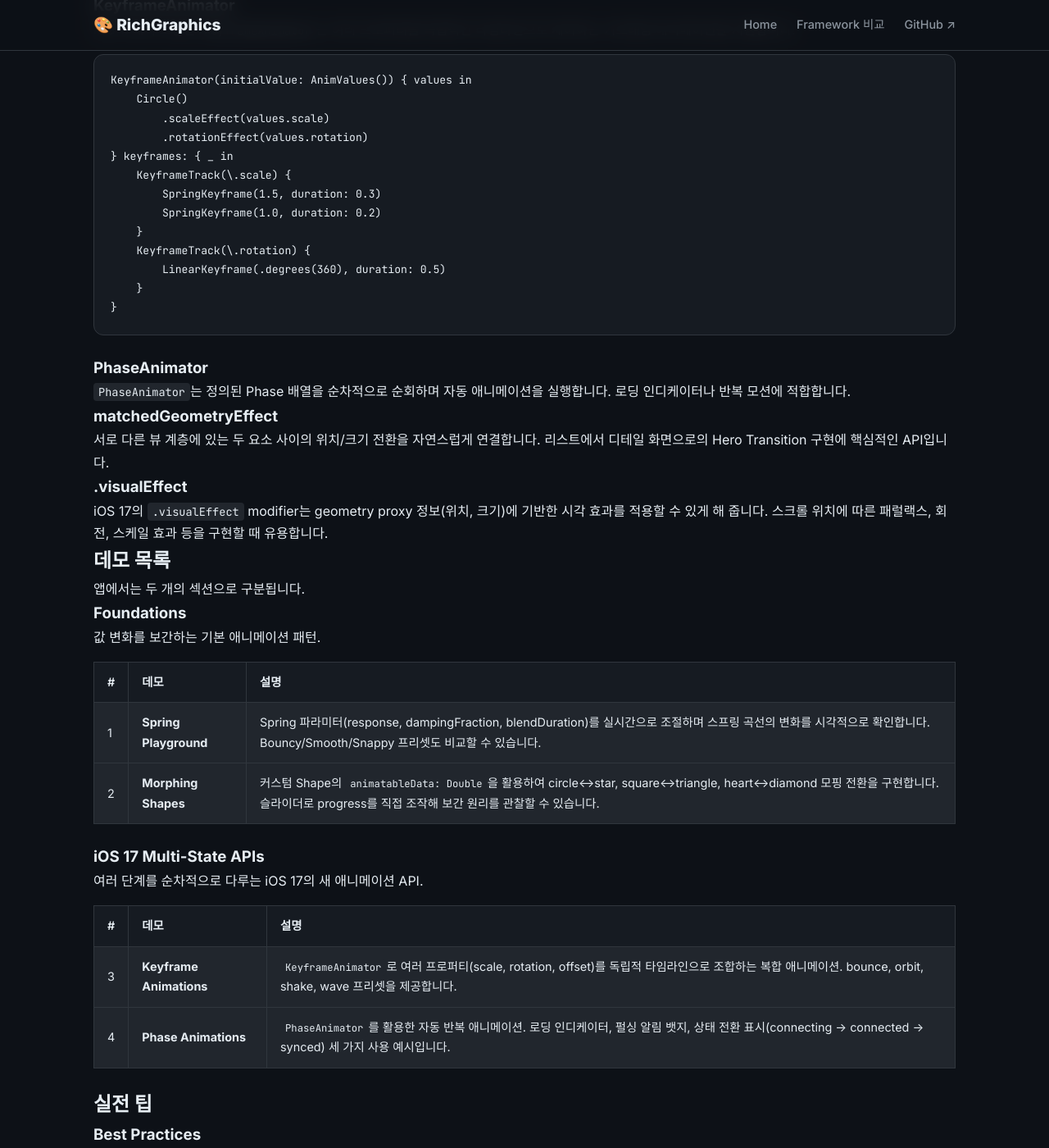
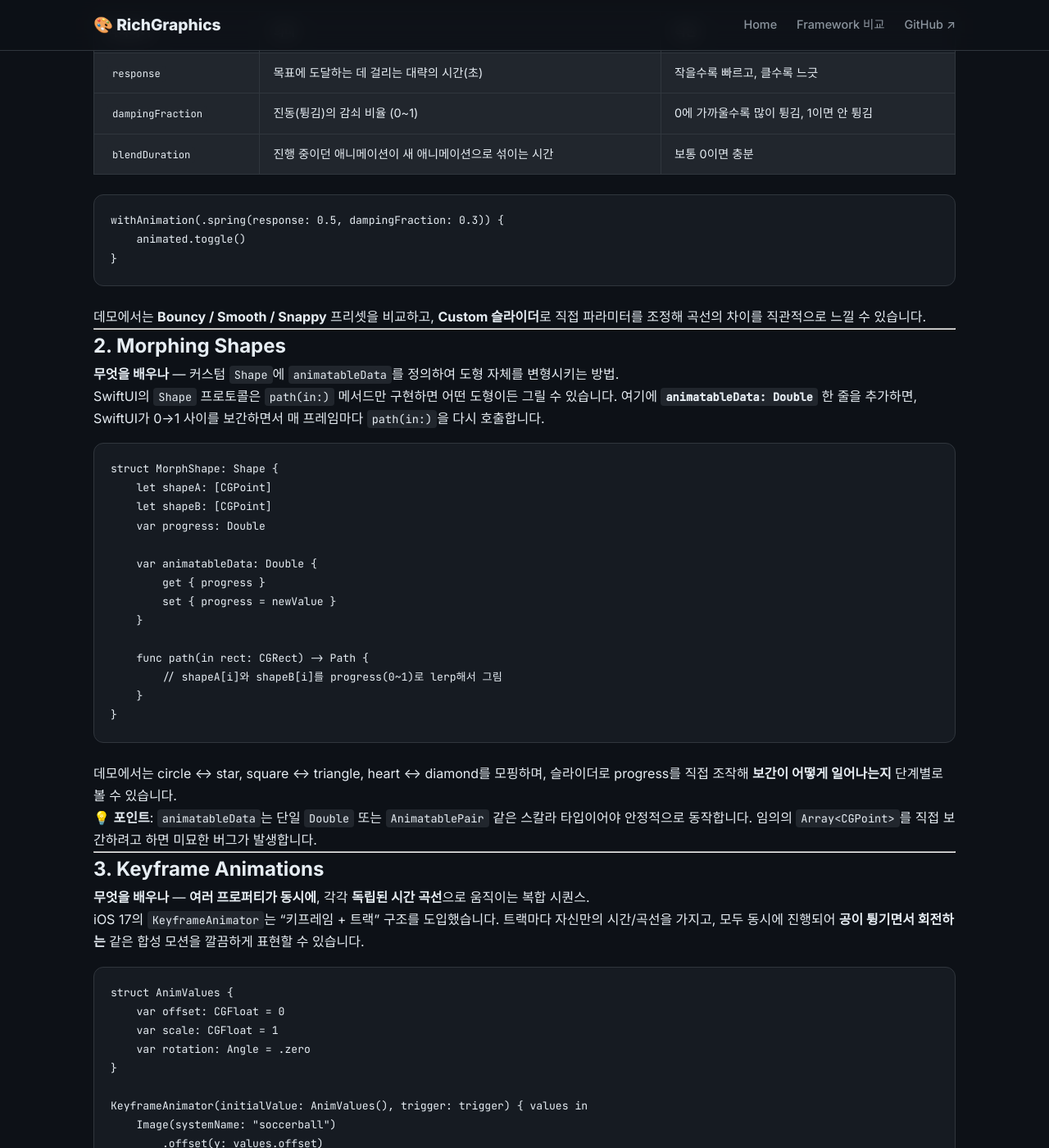
Before and after one commit to lingostar/RichGraphics, a Jekyll site: the page built from docs/modules/swiftui-animations.md, in a window 1280 px wide and 1400 px high, scrolled down 985 px. Shown: the whole window at 82% size. Built offline with Jekyll 4.4.1, drawn with Linux system fonts in a browser that asks for light colours; some of the changed text lies outside the part shown.

Commit message:
docs(swiftui): rename to "SwiftUI", add tagline + badge, demo-driven body
Page header:
- Title changed from "SwiftUI Animations" to "SwiftUI" so the docs
  match the home card title.
- Add subtitle: "가장 친근한 기술에서 얻을 수 있는 강력한 애니메이션.
  시작은 SwiftUI 에서."
- Add a "SwiftUI Animation" badge under the subtitle (matches the
  home card's tag).

Body restructure:
- Old structure listed APIs in abstract (Implicit/Explicit, Spring,
  KeyframeAnimator, PhaseAnimator, matchedGeometryEffect, .visualEffect)
  followed by a tabular demo list.
- New structure puts each of the 4 in-app demos at the top level as
  its own section: each section opens with what concept it teaches,
  shows the minimal API used, and ties the explanation back to what
  the user sees in the app.
- Demos covered (in order): Spring Playground, Morphing Shapes,
  Keyframe Animations, Phase Animations.
- Removed mentions of matchedGeometryEffect / .visualEffect (their
  demos were hidden in the app months ago).
- Concise 개요 (declarative animation, Implicit vs Explicit) kept at
  the top, plus 실전 팁 at the bottom.

Co-Authored-By: Claude Opus 4.6 (1M context) <noreply@anthropic.com>

````diff
--- a/docs/modules/swiftui-animations.md
+++ b/docs/modules/swiftui-animations.md
@@ -1,115 +1,162 @@
 ---
 layout: default
-title: SwiftUI Animations
+title: SwiftUI
 ---
 
-[Home]({{ '/' | relative_url }}) > SwiftUI Animations
-
-# SwiftUI Animations
-
-SwiftUI의 선언형 애니메이션 시스템을 탐험합니다. Spring, Keyframe, Phase 기반 애니메이션부터 geometry 전환까지, 모던 iOS 앱의 모션 디자인 핵심을 다룹니다.
+<div class="page-header">
+  <div class="breadcrumb"><a href="{{ '/' | relative_url }}">Home</a> / SwiftUI</div>
+  <h1>SwiftUI</h1>
+  <p class="subtitle">가장 친근한 기술에서 얻을 수 있는 강력한 애니메이션. 시작은 SwiftUI 에서.</p>
+  <div class="tech-tags" style="margin-top: 12px;">
+    <span class="tech-tag">SwiftUI Animation</span>
+  </div>
+</div>
 
 ## 개요
 
-SwiftUI는 **선언형(Declarative) 애니메이션 시스템**을 제공합니다. 상태(State) 변경을 선언하면 프레임워크가 자동으로 중간 프레임을 보간하여 부드러운 전환을 만들어 줍니다. UIKit의 명령형 애니메이션과 달리, "어떻게 움직일지"가 아니라 "최종 상태가 무엇인지"만 기술하면 됩니다.
+SwiftUI는 **선언형(Declarative) 애니메이션 시스템**을 제공합니다. UIKit이 "어떻게 움직일지"(begin/commit, durations, curves)를 명령형으로 기술해야 했다면, SwiftUI는 **"최종 상태가 무엇인지"만 선언**하면 됩니다. 상태(State) 변경을 감지한 프레임워크가 자동으로 중간 프레임을 보간(interpolate)해 부드러운 전환을 만들어 줍니다.
 
-### 언제 사용하나요?
+핵심 두 패턴:
 
-- UI 요소의 위치, 크기, 투명도, 색상 전환
-- 화면 전환 및 네비게이션 애니메이션
-- 인터랙티브 제스처 피드백
-- 복잡한 다단계(multi-step) 모션 시퀀스
-
-## 핵심 API
-
-### Implicit vs Explicit Animation
-
-**Implicit Animation**은 `.animation()` modifier로 특정 값 변경에 애니메이션을 바인딩합니다. **Explicit Animation**은 `withAnimation` 블록 안에서 상태를 변경하여 해당 변경에 영향받는 모든 뷰를 애니메이션합니다.
+- **Implicit Animation** — `.animation(_:value:)` modifier로 특정 값 변경에 애니메이션을 바인딩
+- **Explicit Animation** — `withAnimation { ... }` 블록 안에서 상태를 변경, 영향받는 모든 뷰가 함께 애니메이션
 
 ```swift
-// Implicit: 특정 프로퍼티에 애니메이션 바인딩
+// Implicit
 Circle()
     .scaleEffect(isExpanded ? 1.5 : 1.0)
-    .animation(.spring(duration: 0.5), value: isExpanded)
+    .animation(.spring, value: isExpanded)
 
-// Explicit: 상태 변경 시점에 애니메이션 적용
-withAnimation(.spring(duration: 0.5, bounce: 0.3)) {
+// Explicit
+withAnimation(.spring(response: 0.5, dampingFraction: 0.3)) {
     isExpanded.toggle()
 }
 ```
 
-### Spring Animation
+이 모듈의 4개 데모는 각각 SwiftUI 애니메이션의 **다른 측면**을 다룹니다.
 
-iOS 17부터 `spring(duration:bounce:)` 파라미터로 물리 기반 스프링을 간편하게 설정할 수 있습니다. `bounce` 값이 0이면 임계감쇠(critically damped), 양수이면 바운스 효과가 나타납니다.
+---
 
-### KeyframeAnimator
+## 1. Spring Playground
 
-iOS 17에서 도입된 `KeyframeAnimator`는 여러 프로퍼티를 독립적인 타임라인으로 제어하는 키프레임 애니메이션을 지원합니다.
+> **무엇을 배우나** — 애니메이션의 **타이밍 곡선(curve)**: 같은 두 상태 사이라도 어떻게 움직이는가에 따라 느낌이 완전히 달라집니다.
+
+`.spring`은 SwiftUI의 가장 자연스러운 기본 곡선입니다. 물리의 스프링-댐퍼 시스템에서 영감을 받아 세 가지 파라미터로 동작을 제어합니다.
+
+| 파라미터 | 의미 | 직관 |
+|----------|------|------|
+| `response` | 목표에 도달하는 데 걸리는 대략의 시간(초) | 작을수록 빠르고, 클수록 느긋 |
+| `dampingFraction` | 진동(튕김)의 감쇠 비율 (0~1) | 0에 가까울수록 많이 튕김, 1이면 안 튕김 |
+| `blendDuration` | 진행 중이던 애니메이션이 새 애니메이션으로 섞이는 시간 | 보통 0이면 충분 |
 
 ```swift
-KeyframeAnimator(initialValue: AnimValues()) { values in
-    Circle()
-        .scaleEffect(values.scale)
-        .rotationEffect(values.rotation)
-} keyframes: { _ in
-    KeyframeTrack(\.scale) {
-        SpringKeyframe(1.5, duration: 0.3)
-        SpringKeyframe(1.0, duration: 0.2)
+withAnimation(.spring(response: 0.5, dampingFraction: 0.3)) {
+    animated.toggle()
+}
+```
+
+데모에서는 **Bouncy / Smooth / Snappy** 프리셋을 비교하고, **Custom 슬라이더**로 직접 파라미터를 조정해 곡선의 차이를 직관적으로 느낄 수 있습니다.
+
+---
+
+## 2. Morphing Shapes
+
+> **무엇을 배우나** — 커스텀 `Shape`에 `animatableData`를 정의하여 도형 자체를 변형시키는 방법.
+
+SwiftUI의 `Shape` 프로토콜은 `path(in:)` 메서드만 구현하면 어떤 도형이든 그릴 수 있습니다. 여기에 **`animatableData: Double`** 한 줄을 추가하면, SwiftUI가 0→1 사이를 보간하면서 매 프레임마다 `path(in:)`을 다시 호출합니다.
+
+```swift
+struct MorphShape: Shape {
+    let shapeA: [CGPoint]
+    let shapeB: [CGPoint]
+    var progress: Double
+
+    var animatableData: Double {
+        get { progress }
+        set { progress = newValue }
     }
-    KeyframeTrack(\.rotation) {
-        LinearKeyframe(.degrees(360), duration: 0.5)
+
+    func path(in rect: CGRect) -> Path {
+        // shapeA[i]와 shapeB[i]를 progress(0~1)로 lerp해서 그림
     }
 }
 ```
 
-### PhaseAnimator
+데모에서는 circle ↔ star, square ↔ triangle, heart ↔ diamond를 모핑하며, 슬라이더로 progress를 직접 조작해 **보간이 어떻게 일어나는지** 단계별로 볼 수 있습니다.
 
-`PhaseAnimator`는 정의된 Phase 배열을 순차적으로 순회하며 자동 애니메이션을 실행합니다. 로딩 인디케이터나 반복 모션에 적합합니다.
+> 💡 **포인트**: `animatableData`는 단일 `Double` 또는 `AnimatablePair` 같은 스칼라 타입이어야 안정적으로 동작합니다. 임의의 `Array<CGPoint>`를 직접 보간하려고 하면 미묘한 버그가 발생합니다.
 
-### matchedGeometryEffect
+---
 
-서로 다른 뷰 계층에 있는 두 요소 사이의 위치/크기 전환을 자연스럽게 연결합니다. 리스트에서 디테일 화면으로의 Hero Transition 구현에 핵심적인 API입니다.
+## 3. Keyframe Animations
 
-### .visualEffect
+> **무엇을 배우나** — **여러 프로퍼티가 동시에**, 각각 **독립된 시간 곡선**으로 움직이는 복합 시퀀스.
 
-iOS 17의 `.visualEffect` modifier는 geometry proxy 정보(위치, 크기)에 기반한 시각 효과를 적용할 수 있게 해 줍니다. 스크롤 위치에 따른 패럴랙스, 회전, 스케일 효과 등을 구현할 때 유용합니다.
+iOS 17의 `KeyframeAnimator`는 "키프레임 + 트랙" 구조를 도입했습니다. 트랙마다 자신만의 시간/곡선을 가지고, 모두 동시에 진행되어 **공이 튕기면서 회전하는** 같은 합성 모션을 깔끔하게 표현할 수 있습니다.
 
-## 데모 목록
+```swift
+struct AnimValues {
+    var offset: CGFloat = 0
+    var scale: CGFloat = 1
+    var rotation: Angle = .zero
+}
 
-앱에서는 두 개의 섹션으로 구분됩니다.
+KeyframeAnimator(initialValue: AnimValues(), trigger: trigger) { values in
+    Image(systemName: "soccerball")
+        .offset(y: values.offset)
+        .scaleEffect(values.scale)
+        .rotationEffect(values.rotation)
+} keyframes: { _ in
+    KeyframeTrack(\.offset) {
+        SpringKeyframe(-200, duration: 0.4)
+        SpringKeyframe(0, duration: 0.6, spring: .bouncy)
+    }
+    KeyframeTrack(\.rotation) {
+        LinearKeyframe(.degrees(720), duration: 1.0)
+    }
+}
+```
 
-### Foundations
+데모는 **bounce / orbit / shake / wave** 4가지 프리셋을 제공해 트랙을 어떻게 조합하면 어떤 모션이 나오는지 비교합니다.
 
-값 변화를 보간하는 기본 애니메이션 패턴.
+---
 
-| # | 데모 | 설명 |
-|---|------|------|
-| 1 | **Spring Playground** | Spring 파라미터(response, dampingFraction, blendDuration)를 실시간으로 조절하며 스프링 곡선의 변화를 시각적으로 확인합니다. Bouncy/Smooth/Snappy 프리셋도 비교할 수 있습니다. |
-| 2 | **Morphing Shapes** | 커스텀 Shape의 `animatableData: Double`을 활용하여 circle↔star, square↔triangle, heart↔diamond 모핑 전환을 구현합니다. 슬라이더로 progress를 직접 조작해 보간 원리를 관찰할 수 있습니다. |
+## 4. Phase Animations
 
-### iOS 17 Multi-State APIs
+> **무엇을 배우나** — **여러 단계를 자동으로 순환**하는 상태 머신 패턴. 사용자 입력 없이 계속 흐르는 애니메이션에 적합.
 
-여러 단계를 순차적으로 다루는 iOS 17의 새 애니메이션 API.
+`PhaseAnimator`는 phase 배열을 정의하고, SwiftUI가 자동으로 다음 phase로 넘어가게 합니다. 로딩 인디케이터나 펄싱 뱃지처럼 **"가만히 있어도 계속 움직이는"** 표현에 안성맞춤.
 
-| # | 데모 | 설명 |
-|---|------|------|
-| 3 | **Keyframe Animations** | `KeyframeAnimator`로 여러 프로퍼티(scale, rotation, offset)를 독립적 타임라인으로 조합하는 복합 애니메이션. bounce, orbit, shake, wave 프리셋을 제공합니다. |
-| 4 | **Phase Animations** | `PhaseAnimator`를 활용한 자동 반복 애니메이션. 로딩 인디케이터, 펄싱 알림 뱃지, 상태 전환 표시(connecting → connected → synced) 세 가지 사용 예시입니다. |
+```swift
+enum LoadPhase: CaseIterable { case dot1, dot2, dot3 }
+
+HStack {
+    ForEach(0..<3) { i in
+        Circle()
+            .phaseAnimator(LoadPhase.allCases) { view, phase in
+                let scale = (phase.rawValue == i) ? 1.3 : 0.7
+                view.scaleEffect(scale)
+            } animation: { _ in
+                .easeInOut(duration: 0.4)
+            }
+    }
+}
+```
+
+데모에는 **로딩 인디케이터, 펄싱 알림 뱃지, 상태 전환(connecting → connected → synced)** 세 가지 사용 예시가 있어, 같은 API로도 얼마나 다양한 UX를 만들 수 있는지 보여줍니다.
+
+> 💡 **Spring과의 차이**: Spring은 "곡선"을, Phase는 "상태 시퀀스"를 다룹니다. 즉, Phase Animator의 **각 phase 전환의 곡선으로 Spring을 사용할 수도** 있습니다 — 두 개념은 직교합니다.
+
+---
 
 ## 실전 팁
 
-### Best Practices
+**Best Practices**
+- 단일 프로퍼티 변경에는 Implicit(`.animation`), 여러 상태 동시 변경에는 Explicit(`withAnimation`).
+- Spring 곡선이 가장 자연스러운 기본값. 의심스럽다면 `.spring`만 쓰면 대부분 괜찮습니다.
+- 단발성 복합 모션 → `KeyframeAnimator`. 반복/순환 모션 → `PhaseAnimator`.
 
-- 단일 프로퍼티 변경에는 Implicit(`.animation`)이 간결하고 안전합니다.
-- 여러 상태를 동시에 변경할 때는 `withAnimation`(Explicit)을 사용하세요.
-- Spring Animation의 `bounce: 0`은 자연스러운 감속 효과를 줍니다.
-- `Animation.interactiveSpring`은 제스처 추적에 최적화되어 있습니다.
-- KeyframeAnimator는 단발성 복합 모션에, PhaseAnimator는 반복 모션에 적합합니다.
-
-### 주의 사항
-
-- `.animation()`에 `value` 파라미터를 생략하면 의도하지 않은 프로퍼티까지 애니메이션될 수 있습니다.
-- matchedGeometryEffect는 두 뷰가 동시에 존재하면 안 됩니다 (if/else 분기 필요).
-- 복잡한 뷰 트리에서 과도한 애니메이션은 프레임 드롭을 유발할 수 있습니다.
-- Instruments의 Animation Hitches 도구로 성능을 프로파일링하세요.
-- Simulator보다 실기기에서 성능을 반드시 확인하세요.
+**주의 사항**
+- `.animation()`에 `value:` 파라미터를 **생략하지 마세요**. 안 그러면 의도하지 않은 프로퍼티까지 애니메이션됩니다.
+- 복잡한 뷰 트리에서 과도한 애니메이션은 프레임 드롭의 원인. Instruments의 **Animation Hitches** 도구로 프로파일링하세요.
+- Simulator는 실기기보다 후하게 그려주는 경우가 있으니, 성능은 반드시 **실기기**에서 검증.
````
